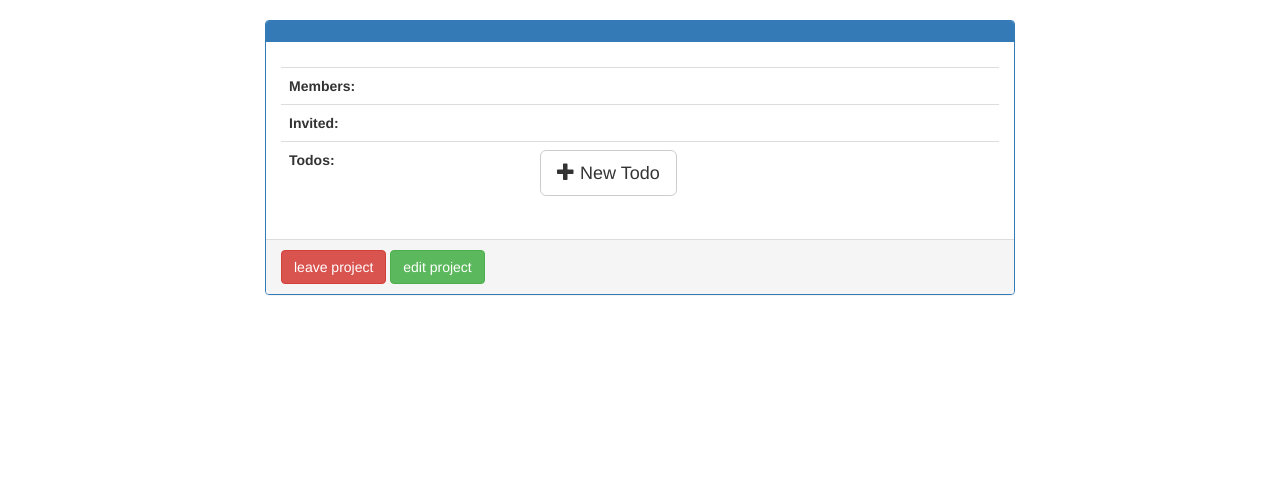
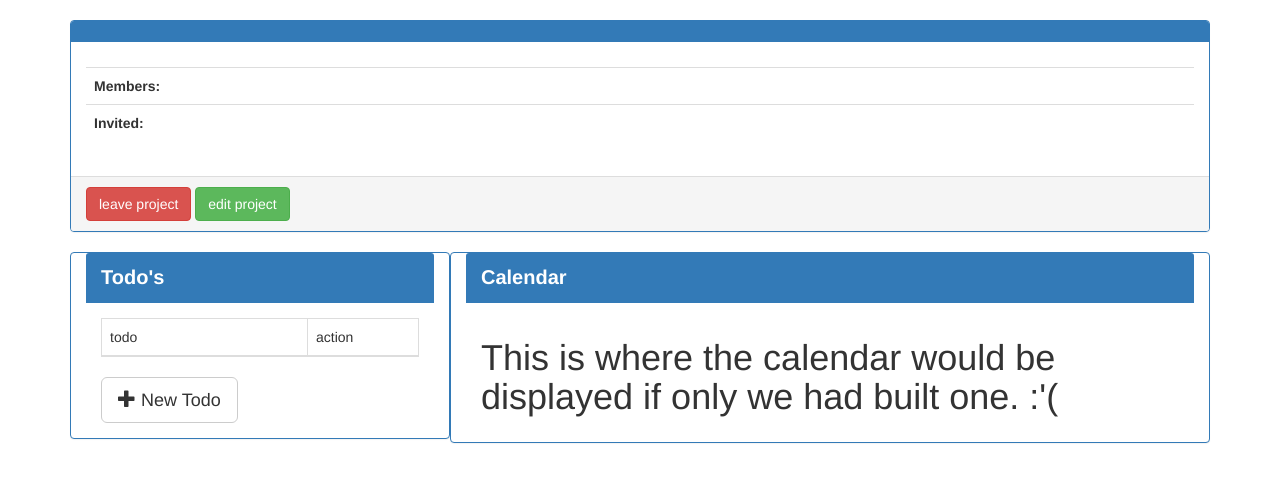
Before and after one commit to easy-as-pie-labs/tweap, a Django app: template tweap/project_management/templates/project_management/project.html in a window 1280 px wide. Shown: the part 52-534 px from the top of the page. Run offline with Django 3.2, Linux system fonts and the light colour scheme; the template is opened without the code that fills it, so the values that code supplies are empty; some libraries are stand-ins or nearby versions.

Commit message:
styling changes

```diff
--- a/tweap/project_management/templates/project_management/project.html
+++ b/tweap/project_management/templates/project_management/project.html
@@ -22,23 +22,6 @@
                     {% endfor %}
                     </td>
                 </tr>
-                <tr>
-                    <td><strong>{% trans "Todos" %}:</strong></td>
-                    <td>
-                        {% for todo in todos %}
-                        <div class="btn-group btn-group-lg col-md-12" role="group" aria-label="Large button group">
-                            <a href="{% url 'todo:mark_done' todo.id %}" class="list-group-item col-md-2"><span class="glyphicon glyphicon-ok"></span></a>
-                            <a href="{% url 'todo:edit' todo.id %}" class="list-group-item col-md-8">{{ todo.title }}</a>
-                            <a href="{% url 'todo:delete' todo.id %}" class="list-group-item col-md-2"><span class="glyphicon glyphicon-remove"></span></a>
-                        </div><br>
-                        {% endfor %}
-                        <form action="{% url 'todo:create' project.id %}" method="get">
-                            <button type="submit" class="btn btn-default btn-lg">
-                                <span class="glyphicon glyphicon-plus" aria-hidden="true"></span> {% trans "New Todo" %}
-                            </button>
-                        </form>
-                    </td>
-                </tr>
             </table>
         </div>
         <div class="panel-footer">
@@ -50,6 +33,59 @@
             </a>
         </div>
     </div>
+    <!--
+    <div class="panel panel-primary col-md-4">
+        <div class="panel-heading panel-heading-bigger">{% trans "Todo's" %}</div>
+        <div class="panel-body">
+            {% for todo in todos %}
+            <div class="btn-group btn-group-lg col-md-12" role="group" aria-label="Large button group">
+                <a href="{% url 'todo:mark_done' todo.id %}" class="list-group-item col-md-2"><span class="glyphicon glyphicon-ok"></span></a>
+                <a href="{% url 'todo:edit' todo.id %}" class="list-group-item col-md-8">{{ todo.title }}</a>
+                <a href="{% url 'todo:delete' todo.id %}" class="list-group-item col-md-2"><span class="glyphicon glyphicon-remove"></span></a>
+            </div><br>
+            {% endfor %}
+            <form action="{% url 'todo:create' project.id %}" method="get">
+                <button type="submit" class="btn btn-default btn-lg">
+                    <span class="glyphicon glyphicon-plus" aria-hidden="true"></span> {% trans "New Todo" %}
+                </button>
+            </form>
+        </div>
+    </div>-->
+
+    <div class="panel panel-primary col-md-4">
+        <div class="panel-heading panel-heading-bigger">{% trans "Todo's" %}</div>
+        <div class="panel-body">
+            <table class="table table-striped table-bordered">
+                <thead>
+                    <tr>
+                        <td style="width: 65%;">todo</td>
+                        <td>action</td>
+                    </tr>
+                </thead>
+                <tbody>
+                {% for todo in todos %}
+                  <tr>
+                    <td><a href="{% url 'todo:edit' todo.id %}" class="list-group-item">{{ todo.title }}</a></td>
+                    <td class="td-actions"><a href="{% url 'todo:mark_done' todo.id %}" class="btn btn-small btn-success"><span class="glyphicon glyphicon-ok"></span></a><a href="{% url 'todo:delete' todo.id %}" class="btn btn-danger btn-small"><span class="glyphicon glyphicon-remove"></span></a></td>
+                  </tr>
+                {% endfor %}
+                </tbody>
+              </table>
+            <form action="{% url 'todo:create' project.id %}" method="get">
+                <button type="submit" class="btn btn-default btn-lg">
+                    <span class="glyphicon glyphicon-plus" aria-hidden="true"></span> {% trans "New Todo" %}
+                </button>
+            </form>
+        </div>
+    </div>
+
+    <div class="panel panel-primary col-md-8">
+        <div class="panel-heading panel-heading-bigger">{% trans "Calendar" %}</div>
+        <div class="panel-body">
+            <h1>This is where the calendar would be displayed if only we had built one. :'(</h1>
+        </div>
+    </div>
+
     <div class="modal fade" id="leaveGroupModal" tabindex="-1" role="dialog" aria-labelledby="myModalLabel" aria-hidden="true">
       <div class="modal-dialog">
         <div class="modal-content">
--- a/tweap/tweap/templates/project_management_template.html
+++ b/tweap/tweap/templates/project_management_template.html
@@ -5,7 +5,7 @@
 {% endblock %}
 {% block content %}
 <div class="row">
-    <div class="col-md-8 col-md-offset-2">
+    <div class="col-md-12">
         {% block project_management_template %}{% endblock %}
     </div>
 </div>
```
